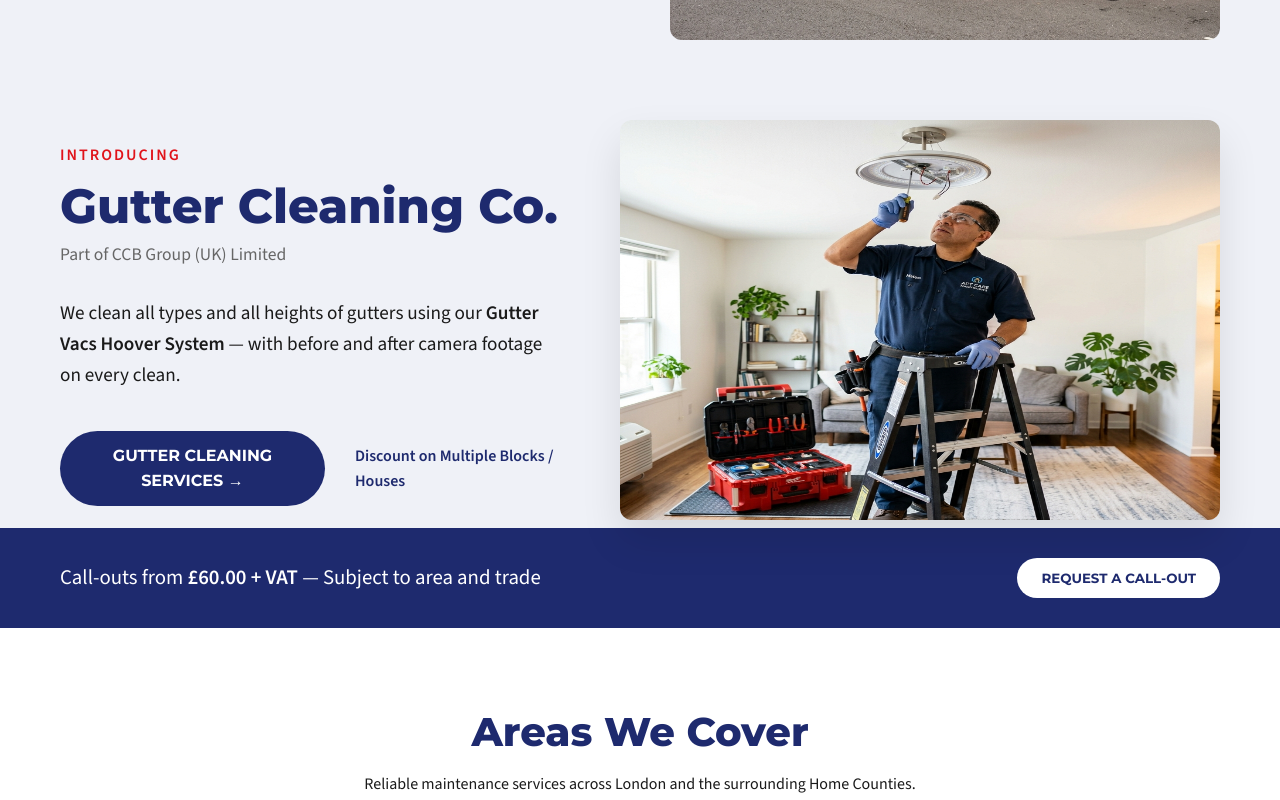
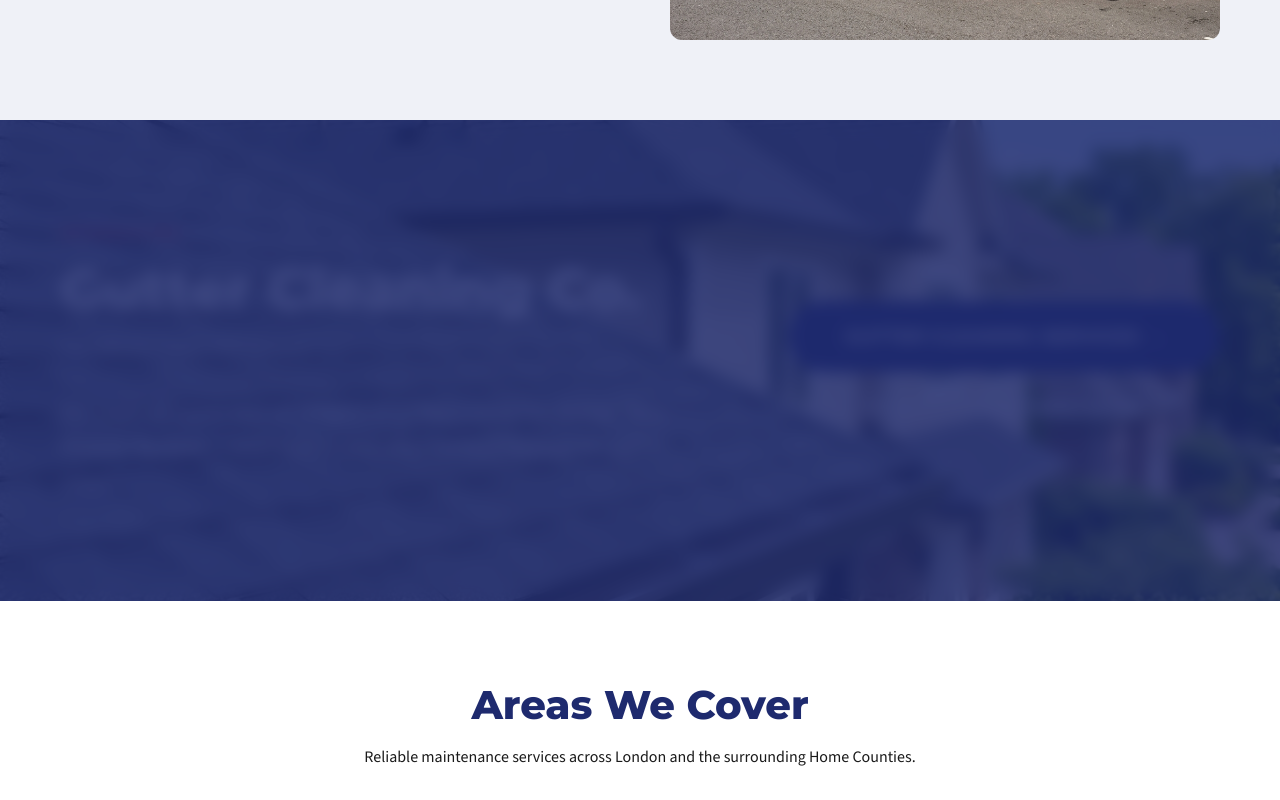
Before and after one commit to dhvl/ccbgroupuk, a Next.js app: page / in a window 1280 px wide. Shown: the part 1980-2780 px from the top of the page. Built offline with nearby package versions, Linux system fonts and the light colour scheme.

Commit message:
Design: Full-width Gutter Cleaning section with blurred background and removed middle CTA/Callout

```diff
--- a/src/app/page.module.css
+++ b/src/app/page.module.css
@@ -148,13 +148,34 @@
 
 /* New Sections */
 .gutterFeature {
-  background: var(--neutral-grey);
+  position: relative;
+  background: url('/images/hero-roofing.png') center/cover no-repeat;
+  padding: 100px 0;
+  color: var(--white);
+  overflow: hidden;
+}
+
+.gutterFeature::before {
+  content: '';
+  position: absolute;
+  top: 0;
+  left: 0;
+  right: 0;
+  bottom: 0;
+  background: rgba(30, 42, 110, 0.85);
+  backdrop-filter: blur(8px);
+  z-index: 1;
+}
+
+.gutterFeature .container {
+  position: relative;
+  z-index: 2;
 }
 
 .gutterGrid {
   display: grid;
-  grid-template-columns: 1fr 1fr;
-  gap: 60px;
+  grid-template-columns: 1.5fr 1fr;
+  gap: 80px;
   align-items: center;
 }
 
@@ -168,32 +189,35 @@
 }
 
 .gutterTitle {
-  font-size: 3rem;
-  color: var(--primary-navy);
-  margin-bottom: 5px;
+  font-size: 3.5rem;
+  color: var(--white);
+  margin-bottom: 10px;
 }
 
 .gutterSubTitle {
-  font-size: 1.1rem;
-  color: #666;
+  font-size: 1.2rem;
+  color: rgba(255, 255, 255, 0.8);
   margin-bottom: 30px;
 }
 
 .gutterDesc {
-  font-size: 1.2rem;
+  font-size: 1.4rem;
   line-height: 1.6;
-  margin-bottom: 40px;
+  color: var(--white);
 }
 
 .gutterActions {
   display: flex;
+  flex-direction: column;
   align-items: center;
-  gap: 30px;
+  gap: 20px;
+  text-align: center;
 }
 
 .discountText {
   font-weight: 700;
-  color: var(--primary-navy);
+  color: var(--white);
+  font-size: 1.1rem;
 }
 
 .roundedImg {
--- a/src/app/page.tsx
+++ b/src/app/page.tsx
@@ -113,25 +113,13 @@
               <p className={styles.gutterDesc}>
                 We clean all types and all heights of gutters using our <strong>Gutter Vacs Hoover System</strong> — with before and after camera footage on every clean.
               </p>
-              <div className={styles.gutterActions}>
-                <Link href="/gutter-cleaning" className="btn btn-primary">GUTTER CLEANING SERVICES →</Link>
-                <p className={styles.discountText}>Discount on Multiple Blocks / Houses</p>
-              </div>
             </div>
-            <div className={styles.gutterImage}>
-              <Image src="/images/services/general-maintenance.png" alt="Gutter Cleaning" width={600} height={400} className={styles.roundedImg} />
+            <div className={styles.gutterActions}>
+              <Link href="/gutter-cleaning" className="btn btn-primary" style={{ padding: '20px 40px', fontSize: '1.2rem', width: '100%' }}>
+                GUTTER CLEANING SERVICES →
+              </Link>
+              <p className={styles.discountText}>Discount on Multiple Blocks / Houses</p>
             </div>
-          </div>
-        </div>
-      </section>
-
-      <section className={styles.pricingStrip}>
-        <div className="container">
-          <div className={styles.pricingFlex}>
-            <span>Call-outs from <strong>£60.00 + VAT</strong> — Subject to area and trade</span>
-            <button onClick={openModal} className="btn" style={{ background: 'white', color: 'var(--primary-navy)' }}>
-              REQUEST A CALL-OUT
-            </button>
           </div>
         </div>
       </section>
@@ -203,17 +191,6 @@
         </div>
       </section>
 
-      <section className={styles.ctaBanner}>
-        <div className="container">
-          <div className={styles.ctaFlex}>
-            <h2>Ready to book? Get in touch today.</h2>
-            <button onClick={openModal} className="btn btn-primary" style={{ background: 'var(--accent-red)' }}>
-              SEND US A MESSAGE →
-            </button>
-          </div>
-        </div>
-      </section>
-
       <Footer />
     </main>
   );
```
